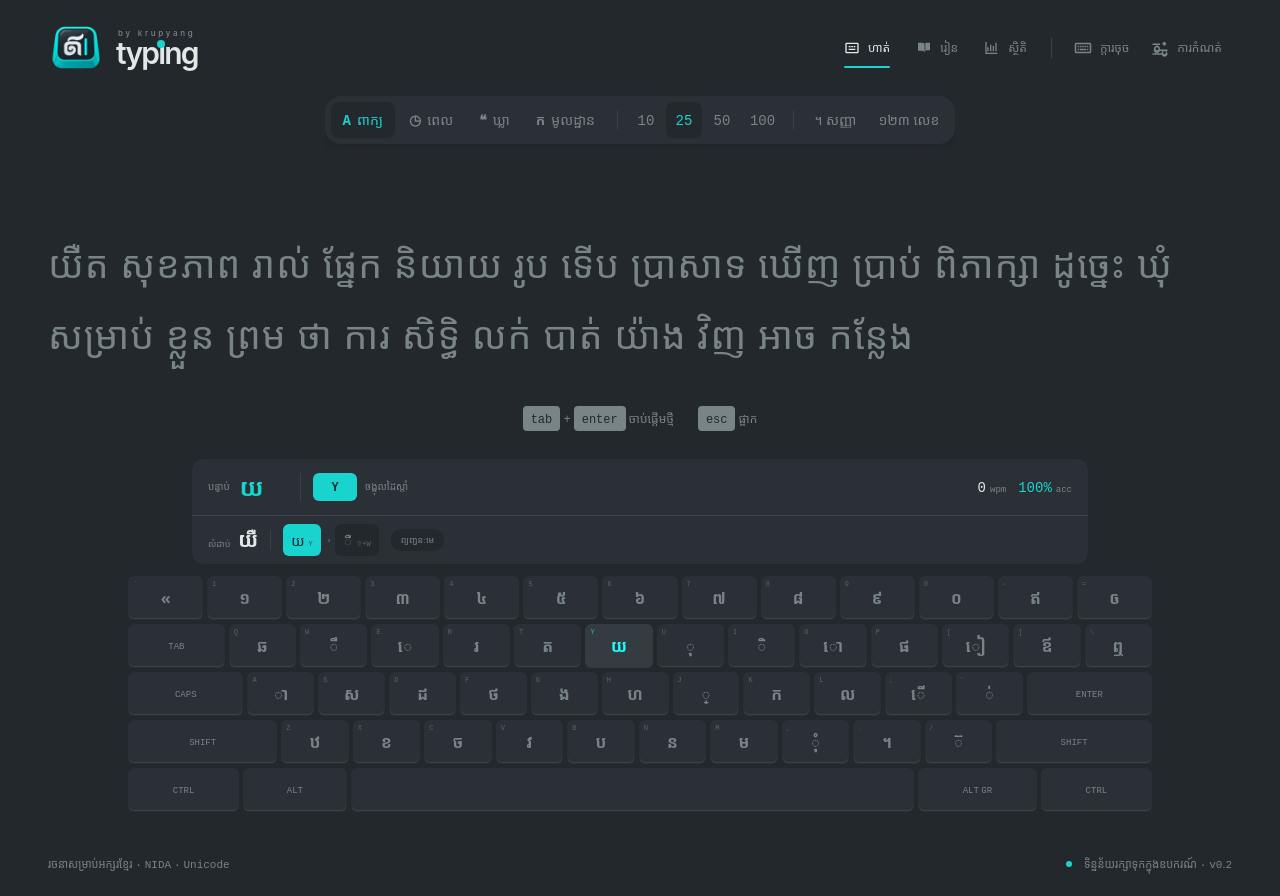
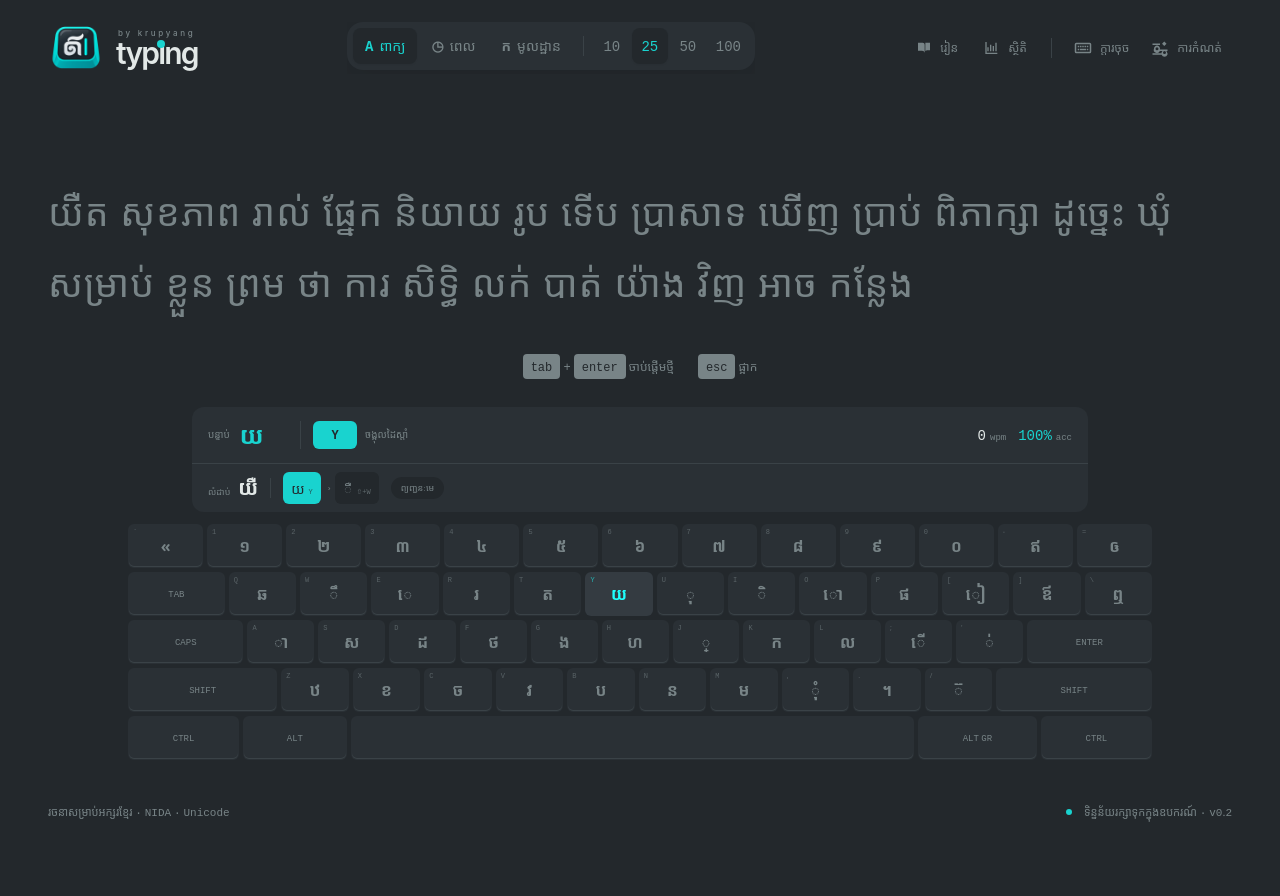
Before and after one commit to lisoingsem/typing, a Nuxt app: page / in a window 1280 px wide. After the commit the page ends 844 px from the top, so only its background shows below. Built offline with nearby package versions, Linux system fonts and the light colour scheme.

Commit message:
Consolidate essential controls in header

```diff
--- a/components/layout/AppHeader.vue
+++ b/components/layout/AppHeader.vue
@@ -3,7 +3,6 @@ const route = useRoute()
 const settings = useSettingsStore()
 
 const primaryLinks = [
-  { to: '/', label: 'ហាត់', icon: 'practice' },
   { to: '/learn', label: 'រៀន', icon: 'learn' },
   { to: '/stats', label: 'ស្ថិតិ', icon: 'stats' },
 ] as const
@@ -20,7 +19,9 @@ onMounted(() => settings.hydrate())
   <header class="flex h-20 items-center justify-between gap-3 sm:h-24">
     <NuxtLink to="/" class="focus-ring shrink-0 rounded-xl" aria-label="Krupyang home"><BrandLogo /></NuxtLink>
 
-    <div class="flex min-w-0 items-center gap-1 sm:gap-2">
+    <TestToolbar v-if="route.path === '/'" class="hidden min-w-0 lg:block" />
+
+    <div class="flex shrink-0 items-center gap-1 sm:gap-2">
       <nav class="flex items-center gap-0.5" aria-label="Primary navigation">
         <NuxtLink
           v-for="link in primaryLinks"
@@ -31,8 +32,7 @@ onMounted(() => settings.hydrate())
           :class="route.path === link.to ? 'text-text' : ''"
           :aria-current="route.path === link.to ? 'page' : undefined"
         >
-          <svg v-if="link.icon === 'practice'" viewBox="0 0 24 24" class="h-4 w-4 fill-current"><path d="M4 4h16a2 2 0 0 1 2 2v12a2 2 0 0 1-2 2H4a2 2 0 0 1-2-2V6a2 2 0 0 1 2-2Zm0 2v12h16V6H4Zm3 3h3v2H7V9Zm4 0h3v2h-3V9Zm4 0h2v2h-2V9Zm-8 4h10v2H7v-2Z"/></svg>
-          <svg v-else-if="link.icon === 'learn'" viewBox="0 0 24 24" class="h-4 w-4 fill-current"><path d="M3 4h7a3 3 0 0 1 3 3v12a4 4 0 0 0-4-3H3V4Zm18 0h-7v12.5a5.8 5.8 0 0 1 3-1h4V4Z"/></svg>
+          <svg v-if="link.icon === 'learn'" viewBox="0 0 24 24" class="h-4 w-4 fill-current"><path d="M3 4h7a3 3 0 0 1 3 3v12a4 4 0 0 0-4-3H3V4Zm18 0h-7v12.5a5.8 5.8 0 0 1 3-1h4V4Z"/></svg>
           <svg v-else viewBox="0 0 24 24" class="h-4 w-4 fill-current"><path d="M4 19h16v2H2V3h2v16Zm3-2H5v-6h2v6Zm4 0H9V7h2v10Zm4 0h-2V9h2v8Zm4 0h-2V4h2v13Z"/></svg>
           <span class="hidden text-xs sm:block">{{ link.label }}</span>
           <span v-if="route.path === link.to" class="absolute inset-x-3 bottom-0 h-0.5 rounded-full bg-accent" aria-hidden="true" />
--- a/components/typing/TestToolbar.vue
+++ b/components/typing/TestToolbar.vue
@@ -3,7 +3,6 @@ const typing = useTypingStore()
 const modeOptions = [
   { value: 'words', label: 'ពាក្យ', icon: 'A' },
   { value: 'time', label: 'ពេល', icon: '◷' },
-  { value: 'quote', label: 'ឃ្លា', icon: '❝' },
   { value: 'syllables', label: 'មូលដ្ឋាន', icon: 'ក' },
 ] as const
 const parameters = computed(() => {
@@ -11,9 +10,7 @@ const parameters = computed(() => {
   if (typing.mode === 'words') return [10, 25, 50, 100]
   return [15, 30, 60, 120]
 })
-const showTextOptions = computed(() => typing.mode === 'time' || typing.mode === 'words')
-
-function selectMode(mode: 'syllables' | 'time' | 'words' | 'quote') {
+function selectMode(mode: 'syllables' | 'time' | 'words') {
   typing.mode = mode
   if (mode === 'syllables' && ![5, 10, 20, 30].includes(typing.parameter)) typing.parameter = 10
   if (mode === 'words' && ![10, 25, 50, 100].includes(typing.parameter)) typing.parameter = 25
@@ -37,9 +34,9 @@ function selectMode(mode: 'syllables' | 'time' | 'words' | 'quote') {
         </button>
       </div>
 
-      <span v-if="typing.mode !== 'quote'" class="mx-1.5 h-5 w-px shrink-0 bg-faint" aria-hidden="true" />
+      <span class="mx-1.5 h-5 w-px shrink-0 bg-faint" aria-hidden="true" />
 
-      <div v-if="typing.mode !== 'quote'" class="flex shrink-0 items-center gap-0.5" role="group" aria-label="ប្រវែងលំហាត់">
+      <div class="flex shrink-0 items-center gap-0.5" role="group" aria-label="ប្រវែងលំហាត់">
         <button
           v-for="value in parameters"
           :key="value"
@@ -52,29 +49,6 @@ function selectMode(mode: 'syllables' | 'time' | 'words' | 'quote') {
         </button>
       </div>
 
-      <template v-if="showTextOptions">
-        <span class="mx-1.5 h-5 w-px shrink-0 bg-faint" aria-hidden="true" />
-        <div class="flex shrink-0 items-center gap-0.5" role="group" aria-label="ជម្រើសអត្ថបទ">
-          <button
-            class="focus-ring h-9 rounded-lg px-2.5 transition hover:text-text"
-            :class="typing.punctuation ? 'bg-page text-accent shadow-sm' : 'hover:bg-faint'"
-            :aria-pressed="typing.punctuation"
-            title="បន្ថែមសញ្ញាវណ្ណយុត្តិ"
-            @click="typing.punctuation = !typing.punctuation"
-          >
-            ។ សញ្ញា
-          </button>
-          <button
-            class="focus-ring h-9 rounded-lg px-2.5 transition hover:text-text"
-            :class="typing.numbers ? 'bg-page text-accent shadow-sm' : 'hover:bg-faint'"
-            :aria-pressed="typing.numbers"
-            title="បន្ថែមលេខ"
-            @click="typing.numbers = !typing.numbers"
-          >
-            ១២៣ លេខ
-          </button>
-        </div>
-      </template>
     </div>
   </div>
 </template>
--- a/components/typing/TypingTest.vue
+++ b/components/typing/TypingTest.vue
@@ -41,7 +41,7 @@ onMounted(() => {
 
 <template>
   <div class="flex flex-1 flex-col">
-    <TestToolbar v-if="!engine.finished.value" />
+    <TestToolbar v-if="!engine.finished.value" class="lg:hidden" />
 
     <div v-if="!engine.finished.value" class="flex flex-1 flex-col justify-start py-4 sm:py-5">
       <div
```
